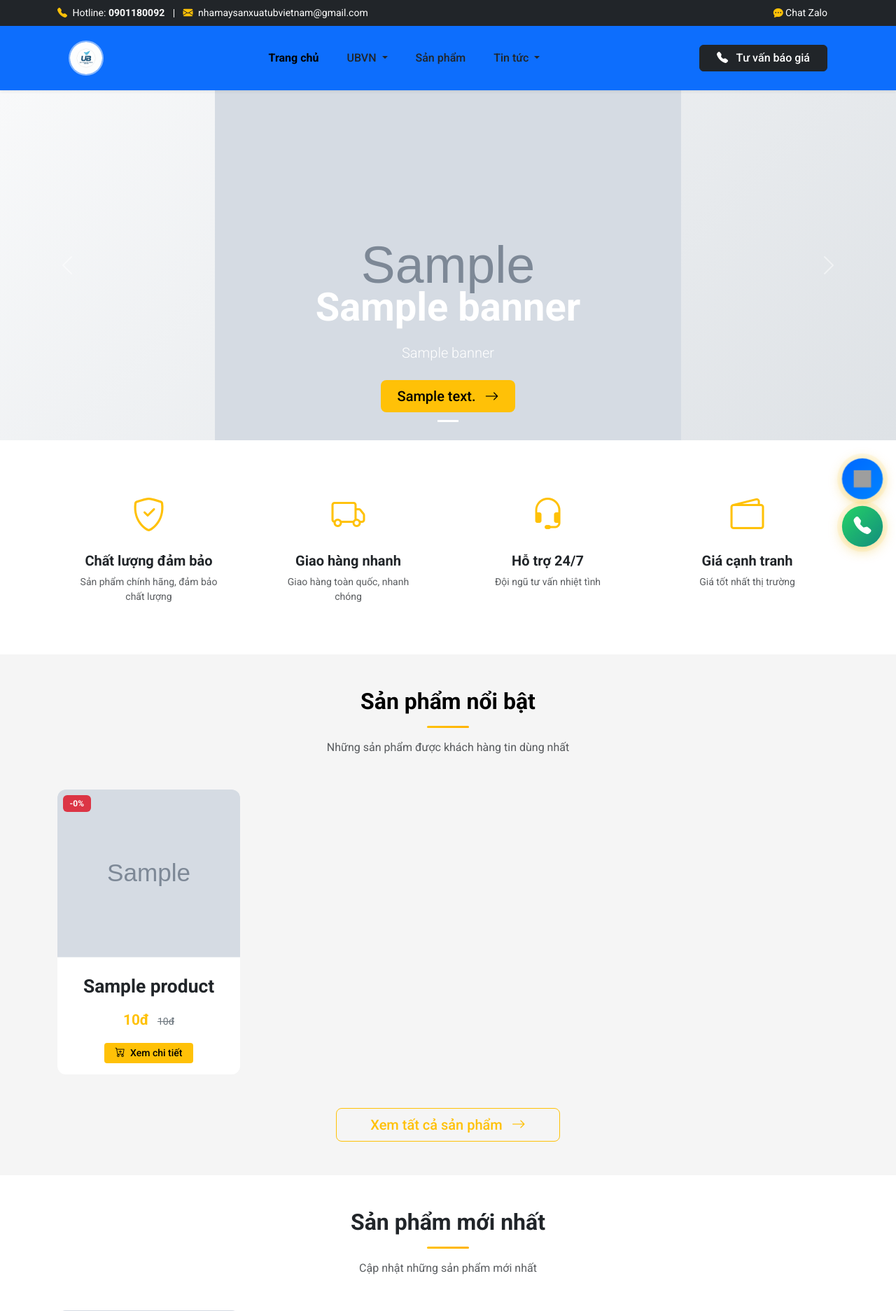
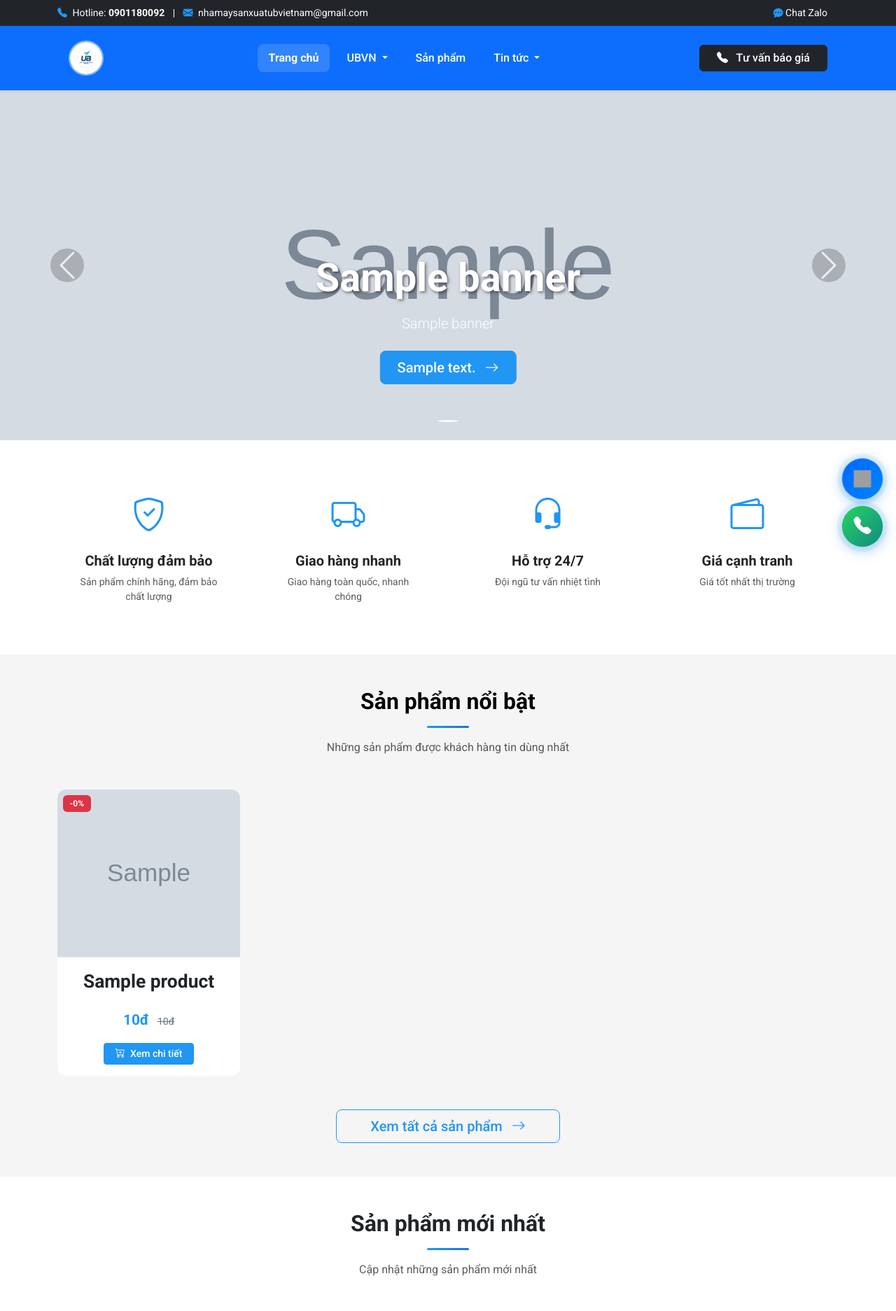
Before and after one commit to VuHoangITer/UBVN, a Flask app: page / in a window 1280 px wide. Shown: the top 1873 px of the page at 70% size. Run offline with Flask 3, Linux system fonts and the light colour scheme; tables that the repository leaves empty hold one stand-in row (values such as "Sample post"); grey boxes marked "Sample" are stand-in pictures; data that the repository does not hold is empty; grey boxes are pictures that could not be loaded.

Commit message:
Khôi phục style.css về bản trước khi sửa banner

```diff
--- a/app/static/css/style.css
+++ b/app/static/css/style.css
@@ -60,29 +57,28 @@ html {
   font-weight: 500;
   font-size: 1rem;
   padding: 0.5rem 1rem !important;
-  color: #212529 !important;
+  color: #ffffff !important;
   white-space: nowrap;
 }
 
 .nav-link:hover {
-  color: #000 !important;
-  background-color: rgba(255, 255, 255, 0.3);
+  color: #e3f2fd !important;
+  background-color: rgba(255, 255, 255, 0.2);
   border-radius: 8px;
 }
 
 .nav-link.active {
-  color: #000 !important;
+  color: #ffffff !important;
   font-weight: 700;
+  background-color: rgba(255, 255, 255, 0.15);
   border-radius: 8px;
 }
 
-/* Button CTA ở bên phải */
-.navbar .btn-dark {
+.navbar .btn-light {
   flex-shrink: 0;
   margin-left: 1rem;
 }
 
-/* Dropdown menu styling */
 .dropdown-menu {
   border: none;
   box-shadow: 0 0.5rem 1rem rgba(0, 0, 0, 0.15);
@@ -131,134 +126,72 @@ html {
 }
 
 /* ==================== TOP BAR ==================== */
-/* Đã có .bg-dark .text-white .py-1 .small từ Bootstrap */
 .bg-dark a {
   transition: color 0.3s ease;
 }
 
 .bg-dark a:hover {
-  color: #ffc107 !important;
+  color: #2196f3 !important;
 }
 
-/* ==================== BANNER CAROUSEL - RESPONSIVE FIX ==================== */
-
-/* Desktop: Giữ nguyên */
+/* ==================== BANNER CAROUSEL ==================== */
 .carousel-item img {
   height: 500px;
-  object-fit: contain; /* Thay cover → contain để không crop */
-  object-position: center; /* Căn giữa ảnh */
+  object-fit: cover;
   width: 100%;
-  background: linear-gradient(135deg, #f8f9fa 0%, #dee2e6 100%);
-  /* Background đẹp khi ảnh không full */
 }
 
-/* Wrapper để thêm background cho carousel */
-.carousel-item {
-  background: linear-gradient(135deg, #1a1a1a 0%, #2d2d2d 100%);
-  min-height: 500px;
+.carousel-caption {
+  background: rgba(0, 0, 0, 0);
+  padding: 2rem;
+  border-radius: 12px;
+  bottom: 3rem;
+  left: 50%;
+  right: auto;
+  transform: translateX(-50%);
+  max-width: 90%;
 }
 
-/* Tablet: Giảm chiều cao */
-@media (max-width: 991px) {
-  .carousel-item img {
-    height: 400px;
-  }
-
-  .carousel-item {
-    min-height: 400px;
-  }
+.carousel-caption h2 {
+  text-shadow: 2px 2px 4px rgba(0, 0, 0, 0.5);
 }
 
-/* Mobile: Tối ưu cho màn hình nhỏ */
+.carousel-control-prev-icon,
+.carousel-control-next-icon {
+  width: 3rem;
+  height: 3rem;
+  background-color: rgba(0, 0, 0, 0.4);
+  border-radius: 50%;
+}
+
+.carousel-indicators button {
+  width: 12px;
+  height: 12px;
+  border-radius: 50%;
+}
+
 @media (max-width: 768px) {
   .carousel-item img {
     height: 300px;
-    object-fit: contain; /* Vẫn giữ contain */
-  }
-
-  .carousel-item {
-    min-height: 300px;
   }
 
   .carousel-caption {
     padding: 1rem;
     bottom: 1rem;
-    max-width: 95%;
   }
 
   .carousel-caption h2 {
     font-size: 1.5rem !important;
-    margin-bottom: 0.5rem !important;
   }
 
   .carousel-caption p {
-    font-size: 0.85rem;
-    margin-bottom: 0.75rem !important;
-  }
-
-  .carousel-caption .btn {
-    font-size: 0.875rem;
-    padding: 0.5rem 1.5rem !important;
-  }
-}
-
-/* Mobile nhỏ (< 576px): Tối ưu tối đa */
-@media (max-width: 576px) {
-  .carousel-item img {
-    height: 250px;
-  }
-
-  .carousel-item {
-    min-height: 250px;
-  }
-
-  .carousel-caption h2 {
-    font-size: 1.25rem !important;
-  }
-
-  .carousel-caption p {
-    display: none; /* Ẩn mô tả trên màn hình rất nhỏ */
-  }
-}
-
-/* Nút điều khiển carousel - Tối ưu cho mobile */
-@media (max-width: 768px) {
-  .carousel-control-prev-icon,
-  .carousel-control-next-icon {
-    width: 2rem;
-    height: 2rem;
-  }
-
-  .carousel-indicators button {
-    width: 8px;
-    height: 8px;
+    font-size: 0.9rem;
+    display: none;
   }
 }
 
 /* ==================== PRODUCT CARD ==================== */
-/*
-HTML structure được khuyến nghị:
-<div class="col-lg-3 col-md-4 col-sm-6 mb-4">
-    <div class="card product-card h-100 border-0 shadow-sm">
-        <div class="product-image position-relative">
-            <img src="..." class="card-img-top" alt="...">
-            <span class="badge bg-danger position-absolute top-0 start-0 m-2">-20%</span>
-        </div>
-        <div class="card-body d-flex flex-column">
-            <h5 class="product-name mb-3">Tên sản phẩm</h5>
-            <div class="mt-auto">
-                <div class="product-price mb-3">
-                    <span class="price d-block">250.000đ</span>
-                    <span class="old-price">300.000đ</span>
-                </div>
-                <a href="#" class="btn btn-warning w-100">Xem chi tiết</a>
-            </div>
-        </div>
-    </div>
-</div>
-*/
-
-/* Card effect */
+/* ==================== PRODUCT CARD ==================== */
 .product-card {
   transition: all 0.3s ease;
   border-radius: 0.75rem;
@@ -318,12 +248,11 @@ HTML structure được khuyến nghị:
 .product-name {
   font-size: 1.65rem;
   font-weight: 900;
-  line-height: 1.9;
-  height: 50px;
-  overflow: hidden;
-  -webkit-line-clamp: 2;
-  -webkit-box-orient: vertical;
-  display: -webkit-box;
+  line-height: 1.4;
+  min-height: 50px;
+  overflow-wrap: break-word;
+  word-wrap: break-word;
+  hyphens: auto;
 }
 
 .product-name a {
@@ -332,26 +261,26 @@ HTML structure được khuyến nghị:
 }
 
 .product-name a:hover {
-  color: #ffc107;
+  color: #2196f3;
 }
 
 .product-name:hover {
-  color: #ffc107;
+  color: #2196f3;
 }
 
 .product-price {
   margin-top: auto;
   margin-bottom: 1rem;
-  text-align: center; /* căn giữa giá */
+  text-align: center;
 }
+
 .card-body .btn {
   align-self: center;
-  width: auto; /* hoặc giữ w-100 nếu muốn full */
+  width: auto;
 }
 
-/* Price style */
 .product-price .price {
-  color: #ffc107;
+  color: #2196f3;
   font-size: 1.3rem;
   font-weight: 700;
 }
@@ -445,18 +354,10 @@ HTML được khuyến nghị:
 }
 
 /* ==================== SECTION TITLE ==================== */
-/*
-HTML:
-<div class="text-center mb-5">
-    <h2 class="fw-bold mb-3">Tiêu đề Section</h2>
-    <div class="title-underline mx-auto"></div>
-</div>
-*/
-
 .title-underline {
   width: 60px;
   height: 3px;
-  background: linear-gradient(90deg, #ffc107, #ffb300);
+  background: linear-gradient(90deg, #2196f3, #1976d2);
   border-radius: 2px;
   margin: 0 auto;
 }
@@ -734,19 +625,21 @@ footer ul li:last-child {
   font-weight: 500;
 }
 
-.btn-warning {
-  color: #000;
+.btn-primary {
+  color: #fff;
   border: none;
+  background-color: #2196f3;
 }
 
-.btn-warning:hover {
-  background-color: #ffb300;
+.btn-primary:hover {
+  background-color: #1976d2;
   transform: translateY(-2px);
-  box-shadow: 0 4px 12px rgba(255, 193, 7, 0.4);
+  box-shadow: 0 4px 12px rgba(33, 150, 243, 0.4);
 }
 
-.btn-outline-warning:hover {
-  color: #000;
+.btn-outline-primary:hover {
+  color: #fff;
+  background-color: #2196f3;
   transform: translateY(-2px);
 }
 
@@ -754,6 +647,36 @@ footer ul li:last-child {
   background-color: #1a1d20;
   transform: translateY(-2px);
   box-shadow: 0 4px 12px rgba(0, 0, 0, 0.3);
+}
+
+/* Blue accent buttons to replace warning (yellow) */
+.btn-warning,
+.btn-blue {
+  background-color: #2196f3;
+  border-color: #2196f3;
+  color: #fff;
+}
+
+.btn-warning:hover,
+.btn-blue:hover {
+  background-color: #1976d2;
+  border-color: #1976d2;
+  color: #fff;
+  transform: translateY(-2px);
+  box-shadow: 0 4px 12px rgba(33, 150, 243, 0.4);
+}
+
+.btn-outline-warning,
+.btn-outline-blue {
+  color: #2196f3;
+  border-color: #2196f3;
+}
+
+.btn-outline-warning:hover,
+.btn-outline-blue:hover {
+  background-color: #2196f3;
+  border-color: #2196f3;
+  color: #fff;
 }
 
 /* ==================== CUSTOM SCROLLBAR ==================== */
@@ -766,12 +689,12 @@ footer ul li:last-child {
 }
 
 ::-webkit-scrollbar-thumb {
-  background: linear-gradient(180deg, #ffc107, #ffb300);
+  background: linear-gradient(180deg, #2196f3, #1976d2);
   border-radius: 5px;
 }
 
 ::-webkit-scrollbar-thumb:hover {
-  background: linear-gradient(180deg, #ffb300, #ffa000);
+  background: linear-gradient(180deg, #1976d2, #1565c0);
 }
 
 /* ==================== ALERT MESSAGES ==================== */
@@ -894,3 +815,61 @@ footer ul li:last-child {
     margin-bottom: 2rem;
   }
 }
+
+/* ==================== BLUE THEME ACCENT COLORS ==================== */
+.text-warning {
+  color: #2196f3 !important;
+}
+
+.bg-warning {
+  background-color: #2196f3 !important;
+  color: #fff !important;
+}
+
+.border-warning {
+  border-color: #2196f3 !important;
+}
+
+/* Update icon colors */
+.bi-check-circle-fill.text-warning,
+.bi-telephone-fill.text-warning,
+.bi-envelope-fill.text-warning,
+.bi-chat-dots-fill.text-warning,
+.bi-messenger.text-warning,
+.bi-clock-fill.text-warning,
+.bi-geo-alt-fill.text-warning,
+.bi-chevron-right.text-warning,
+i.text-warning {
+  color: #2196f3 !important;
+}
+
+/* Accordion styling */
+.accordion-button:not(.collapsed) {
+  background-color: #e3f2fd;
+  color: #0d47a1;
+}
+
+.accordion-button:focus {
+  box-shadow: 0 0 0 0.25rem rgba(33, 150, 243, 0.25);
+}
+
+/* List group items */
+.list-group-item-action:hover {
+  background-color: #e3f2fd;
+  color: #0d47a1;
+}
+
+/* Badge colors */
+.badge.bg-warning {
+  background-color: #2196f3 !important;
+}
+
+/* CTA Section */
+section.bg-warning {
+  background: linear-gradient(135deg, #2196f3, #1976d2) !important;
+}
+
+/* Feature icons on homepage */
+.bi.text-warning {
+  color: #2196f3 !important;
+}
```
Also changed, not shown: other parts of app/static/css/style.css (+42 -81 lines).
